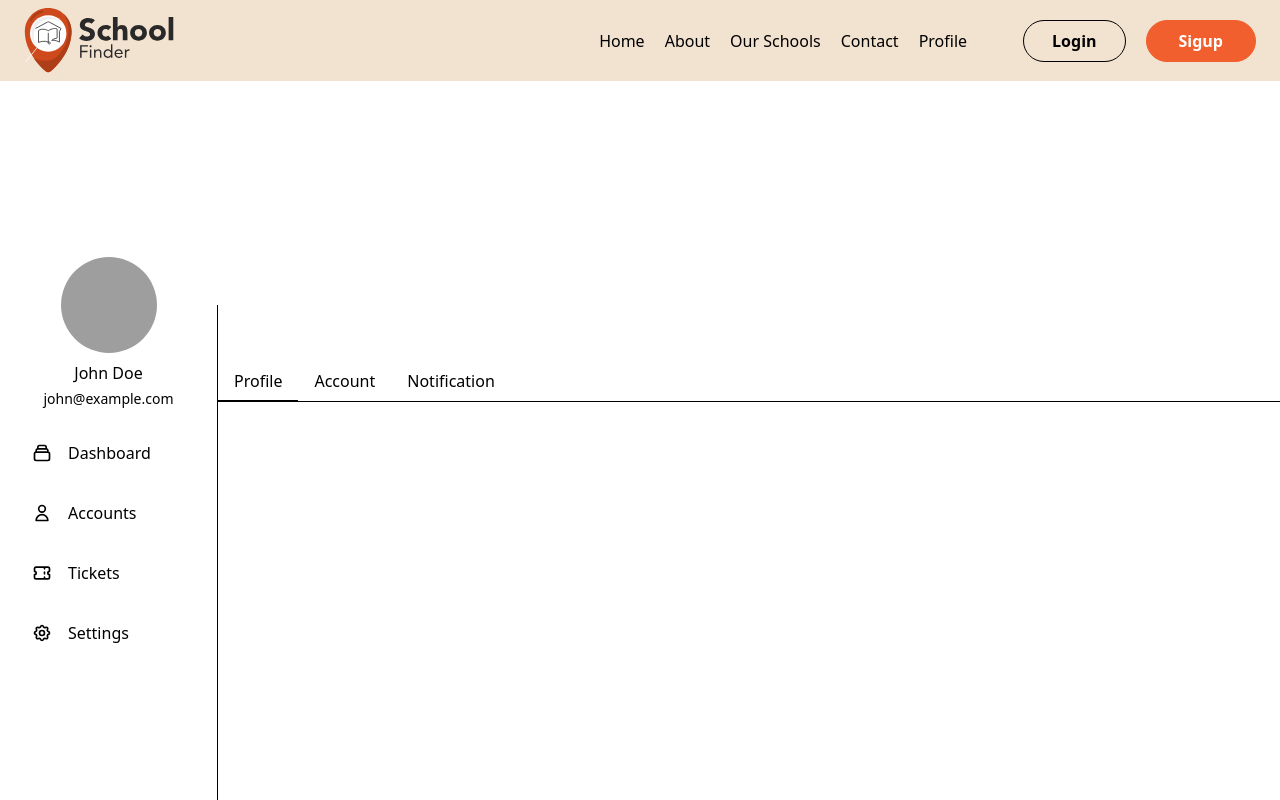
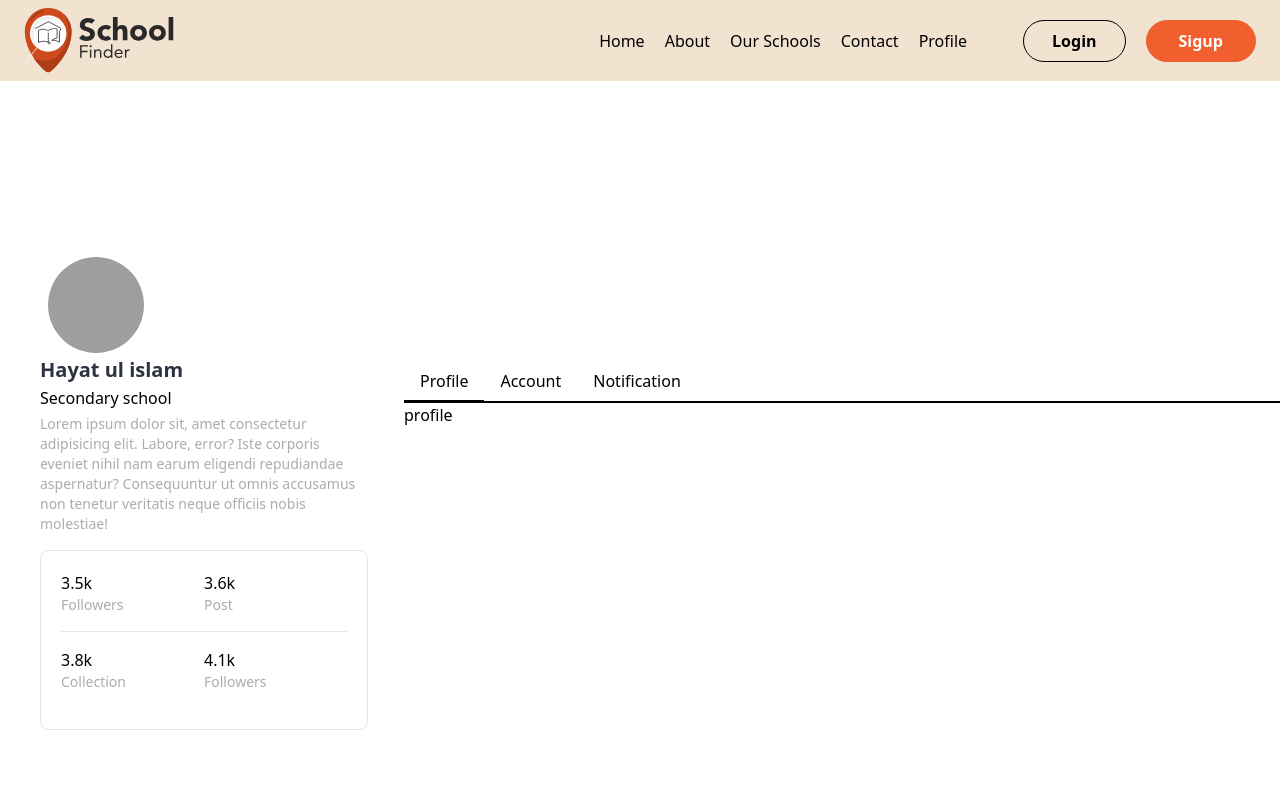
Before and after one commit to Hasnain-js/school-finder-app, a Next.js app: page /profile in a window 1280 px wide. Shown: the top 800 px of the page. Built offline with nearby package versions, Linux system fonts and the light colour scheme; grey boxes are pictures that could not be loaded.

Commit message:
create tabs in profile page

```diff
--- /dev/null
+++ b/components/NewsLetter.jsx
@@ -0,0 +1,11 @@
+export const NewsLetter = () => {
+	return (
+		<>
+			<div className='max-6xl bg-almond rounded-lg py-24 flex flex-col items-center justify-center'>
+				<h2 className='text-gunMetal text-center text-3xl font-semibold leading-tight sm:text-4xl lg:text-5xl lg:leading-tight'>
+					What student’s say
+				</h2>
+			</div>
+		</>
+	);
+};
--- a/pages/profile.jsx
+++ b/pages/profile.jsx
@@ -1,135 +1,80 @@
-import React from "react";
+import { useState } from "react";
+
 const Profile = () => {
+	const [profile, isProfile] = useState(true);
+	const [account, isAccount] = useState(false);
+	const [notification, isNotification] = useState(false);
 	return (
 		<>
 			<section className=''>
 				<div className='w-full h-56 bg-[#F2E1CE]'></div>
-				<div className='flex items-stretch justify-start'>
-					<aside class='flex flex-col w-64 h-screen px-4 pb-8  bg-transparent border-r rtl:border-r-0 rtl:border-l dark:bg-gray-900 dark:border-gray-700'>
-						<div class='flex flex-col items-center -mt-12 -mx-2'>
+				<div className='flex items-start justify-start gap-5'>
+					<aside class='flex flex-col pl-10 max-w-sm w-full h-screen px-4 pb-8  bg-transparent'>
+						<div class='flex flex-col items-start gap-1 -mt-12'>
 							<img
 								class='object-cover w-24 h-24 mx-2 rounded-full'
 								src='https://images.unsplash.com/photo-1531427186611-ecfd6d936c79?ixid=MXwxMjA3fDB8MHxwaG90by1wYWdlfHx8fGVufDB8fHw%3D&ixlib=rb-1.2.1&auto=format&fit=crop&w=634&q=80'
 								alt='avatar'
 							/>
-							<h4 class='mx-2 mt-2 font-medium text-gray-800 dark:text-gray-200'>
-								John Doe
+							<h3 className='text-gunMetal text-center text-xl font-semibold leading-tight'>
+								Hayat ul islam
+							</h3>
+							<h4 class='font-medium text-gray-800 dark:text-gray-200'>
+								Secondary school
 							</h4>
-							<p class='mx-2 mt-1 text-sm font-medium text-gray-600 dark:text-gray-400'>
-								john@example.com
+							<p class='text-sm font-medium text-LightGreyText'>
+								Lorem ipsum dolor sit, amet consectetur adipisicing elit.
+								Labore, error? Iste corporis eveniet nihil nam earum eligendi
+								repudiandae aspernatur? Consequuntur ut omnis accusamus non
+								tenetur veritatis neque officiis nobis molestiae!
 							</p>
 						</div>
-						<div class='flex flex-col justify-between flex-1 mt-6'>
-							<nav>
-								<a
-									class='flex items-center px-4 py-2 text-gray-700 bg-gray-100 rounded-lg dark:bg-gray-800 dark:text-gray-200'
-									href='#'>
-									<svg
-										class='w-5 h-5'
-										viewBox='0 0 24 24'
-										fill='none'
-										xmlns='http://www.w3.org/2000/svg'>
-										<path
-											d='M19 11H5M19 11C20.1046 11 21 11.8954 21 13V19C21 20.1046 20.1046 21 19 21H5C3.89543 21 3 20.1046 3 19V13C3 11.8954 3.89543 11 5 11M19 11V9C19 7.89543 18.1046 7 17 7M5 11V9C5 7.89543 5.89543 7 7 7M7 7V5C7 3.89543 7.89543 3 9 3H15C16.1046 3 17 3.89543 17 5V7M7 7H17'
-											stroke='currentColor'
-											stroke-width='2'
-											stroke-linecap='round'
-											stroke-linejoin='round'
-										/>
-									</svg>
-
-									<span class='mx-4 font-medium'>Dashboard</span>
-								</a>
-
-								<a
-									class='flex items-center px-4 py-2 mt-5 text-gray-600 transition-colors duration-300 transform rounded-lg dark:text-gray-400 hover:bg-gray-100 dark:hover:bg-gray-800 dark:hover:text-gray-200 hover:text-gray-700'
-									href='#'>
-									<svg
-										class='w-5 h-5'
-										viewBox='0 0 24 24'
-										fill='none'
-										xmlns='http://www.w3.org/2000/svg'>
-										<path
-											d='M16 7C16 9.20914 14.2091 11 12 11C9.79086 11 8 9.20914 8 7C8 4.79086 9.79086 3 12 3C14.2091 3 16 4.79086 16 7Z'
-											stroke='currentColor'
-											stroke-width='2'
-											stroke-linecap='round'
-											stroke-linejoin='round'
-										/>
-										<path
-											d='M12 14C8.13401 14 5 17.134 5 21H19C19 17.134 15.866 14 12 14Z'
-											stroke='currentColor'
-											stroke-width='2'
-											stroke-linecap='round'
-											stroke-linejoin='round'
-										/>
-									</svg>
-
-									<span class='mx-4 font-medium'>Accounts</span>
-								</a>
-
-								<a
-									class='flex items-center px-4 py-2 mt-5 text-gray-600 transition-colors duration-300 transform rounded-lg dark:text-gray-400 hover:bg-gray-100 dark:hover:bg-gray-800 dark:hover:text-gray-200 hover:text-gray-700'
-									href='#'>
-									<svg
-										class='w-5 h-5'
-										viewBox='0 0 24 24'
-										fill='none'
-										xmlns='http://www.w3.org/2000/svg'>
-										<path
-											d='M15 5V7M15 11V13M15 17V19M5 5C3.89543 5 3 5.89543 3 7V10C4.10457 10 5 10.8954 5 12C5 13.1046 4.10457 14 3 14V17C3 18.1046 3.89543 19 5 19H19C20.1046 19 21 18.1046 21 17V14C19.8954 14 19 13.1046 19 12C19 10.8954 19.8954 10 21 10V7C21 5.89543 20.1046 5 19 5H5Z'
-											stroke='currentColor'
-											stroke-width='2'
-											stroke-linecap='round'
-											stroke-linejoin='round'
-										/>
-									</svg>
-
-									<span class='mx-4 font-medium'>Tickets</span>
-								</a>
-
-								<a
-									class='flex items-center px-4 py-2 mt-5 text-gray-600 transition-colors duration-300 transform rounded-lg dark:text-gray-400 hover:bg-gray-100 dark:hover:bg-gray-800 dark:hover:text-gray-200 hover:text-gray-700'
-									href='#'>
-									<svg
-										class='w-5 h-5'
-										viewBox='0 0 24 24'
-										fill='none'
-										xmlns='http://www.w3.org/2000/svg'>
-										<path
-											d='M10.3246 4.31731C10.751 2.5609 13.249 2.5609 13.6754 4.31731C13.9508 5.45193 15.2507 5.99038 16.2478 5.38285C17.7913 4.44239 19.5576 6.2087 18.6172 7.75218C18.0096 8.74925 18.5481 10.0492 19.6827 10.3246C21.4391 10.751 21.4391 13.249 19.6827 13.6754C18.5481 13.9508 18.0096 15.2507 18.6172 16.2478C19.5576 17.7913 17.7913 19.5576 16.2478 18.6172C15.2507 18.0096 13.9508 18.5481 13.6754 19.6827C13.249 21.4391 10.751 21.4391 10.3246 19.6827C10.0492 18.5481 8.74926 18.0096 7.75219 18.6172C6.2087 19.5576 4.44239 17.7913 5.38285 16.2478C5.99038 15.2507 5.45193 13.9508 4.31731 13.6754C2.5609 13.249 2.5609 10.751 4.31731 10.3246C5.45193 10.0492 5.99037 8.74926 5.38285 7.75218C4.44239 6.2087 6.2087 4.44239 7.75219 5.38285C8.74926 5.99037 10.0492 5.45193 10.3246 4.31731Z'
-											stroke='currentColor'
-											stroke-width='2'
-											stroke-linecap='round'
-											stroke-linejoin='round'
-										/>
-										<path
-											d='M15 12C15 13.6569 13.6569 15 12 15C10.3431 15 9 13.6569 9 12C9 10.3431 10.3431 9 12 9C13.6569 9 15 10.3431 15 12Z'
-											stroke='currentColor'
-											stroke-width='2'
-											stroke-linecap='round'
-											stroke-linejoin='round'
-										/>
-									</svg>
-
-									<span class='mx-4 font-medium'>Settings</span>
-								</a>
-							</nav>
+						<div className='grid grid-cols-2 grid-rows-2 border gap-y-4 p-5 mt-4 border-romance rounded-lg'>
+							<div className='border-b border-romance pb-4'>
+								<h4 class='font-medium text-gray-800 dark:text-gray-200'>
+									3.5k
+								</h4>
+								<p class='text-sm font-medium text-LightGreyText'>Followers</p>
+							</div>
+							<div className='border-b border-romance pb-4'>
+								<h4 class='font-medium text-gray-800 dark:text-gray-200'>
+									3.6k
+								</h4>
+								<p class='text-sm font-medium text-LightGreyText'>Post</p>
+							</div>
+							<div>
+								<h4 class='font-medium text-gray-800 dark:text-gray-200'>
+									3.8k
+								</h4>
+								<p class='text-sm font-medium text-LightGreyText'>Collection</p>
+							</div>
+							<div>
+								<h4 class='font-medium text-gray-800 dark:text-gray-200'>
+									4.1k
+								</h4>
+								<p class='text-sm font-medium text-LightGreyText'>Followers</p>
+							</div>
 						</div>
 					</aside>
 					<aside className='mt-12 w-full'>
 						{/* Tabs buttons */}
-						<div class='flex items-end justify-between overflow-x-auto overflow-y-hidden border-b border-gray-200 whitespace-nowrap dark:border-gray-700'>
+						<div class='flex items-end justify-between overflow-x-auto overflow-y-hidden border-b-2 border-b-romance whitespace-nowrap dark:border-gray-700'>
 							<div className='flex'>
-								<button class='inline-flex items-center h-10 px-4 -mb-px text-sm text-center text-blue-600 bg-transparent border-b-2 border-blue-500 sm:text-base dark:border-blue-400 dark:text-blue-300 whitespace-nowrap focus:outline-none'>
+								<button
+									onClick={() => isProfile(!profile)}
+									class='inline-flex items-center h-10 px-4 -mb-px text-sm text-center text-blue-600 bg-transparent border-b-2 border-blue-500 sm:text-base dark:border-blue-400 dark:text-blue-300 whitespace-nowrap focus:outline-none'>
 									Profile
 								</button>
 
-								<button class='inline-flex items-center h-10 px-4 -mb-px text-sm text-center text-gray-700 bg-transparent border-b-2 border-transparent sm:text-base dark:text-white whitespace-nowrap cursor-base focus:outline-none hover:border-gray-400'>
+								<button
+									onClick={() => isAccount(!account)}
+									class='inline-flex items-center h-10 px-4 -mb-px text-sm text-center text-gray-700 bg-transparent border-b-2 border-transparent sm:text-base dark:text-white whitespace-nowrap cursor-base focus:outline-none hover:border-gray-400'>
 									Account
 								</button>
 
-								<button class='inline-flex items-center h-10 px-4 -mb-px text-sm text-center text-gray-700 bg-transparent border-b-2 border-transparent sm:text-base dark:text-white whitespace-nowrap cursor-base focus:outline-none hover:border-gray-400'>
+								<button
+									onClick={() => isNotification(!notification)}
+									class='inline-flex items-center h-10 px-4 -mb-px text-sm text-center text-gray-700 bg-transparent border-b-2 border-transparent sm:text-base dark:text-white whitespace-nowrap cursor-base focus:outline-none hover:border-gray-400'>
 									Notification
 								</button>
 							</div>
@@ -140,9 +85,10 @@ const Profile = () => {
 							</div>
 						</div>
 						{/* Tabs body */}
-						<div className="">
-
-						</div>
+						<div className=''></div>
+						{profile && <div className=''>profile</div>}
+						{account && <div className=''>account</div>}
+						{notification && <div className=''>notification</div>}
 					</aside>
 				</div>
 			</section>
--- a/tailwind.config.js
+++ b/tailwind.config.js
@@ -19,14 +19,14 @@ module.exports = {
 			roseWhite: "#FFF7F4",
 			LightGreyText: "#ACACAC",
 			almond: "#F2E1CE",
-			gunMetal:"#2B3240",
-			silverGrey:"#949494",
+			gunMetal: "#2B3240",
+			silverGrey: "#949494",
 			dusk: "#43597D",
 			white: "#FFFFFF",
 			transparent: "transparent",
+			romance: "#E6E5E4",
 		},
-		extend: {
-		},
+		extend: {},
 	},
 	plugins: [],
 };
```
